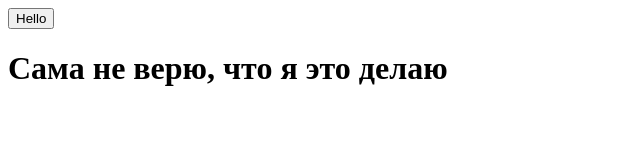
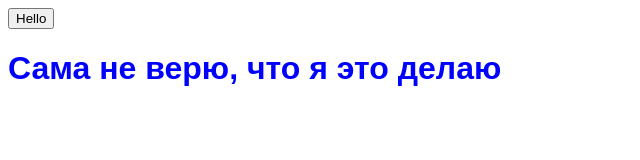
Before and after one commit to JeniaShal/First-project, a plain HTML site: page index.html in a window 1280 px wide. Shown: the whole page, without its empty margins (0-640 px from the left). Drawn offline with Linux system fonts and the light colour scheme.

Commit message:
first upload to Github

```diff
--- a/index.html
+++ b/index.html
@@ -3,7 +3,7 @@
   <head>
     <title>Моя первая страница</title>
     <meta charset="UTF-8"/>
-    <link rel="style" href="style.css">
+    <link rel="stylesheet" href="style.css"/>
   </head>
   <body>
     <button>
--- a/style.css
+++ b/style.css
@@ -1,3 +1,4 @@
 h1 {
-    font-weight:800;
+    color:blue;
+    font-family: Arial, Helvetica, sans-serif;
 }
```
